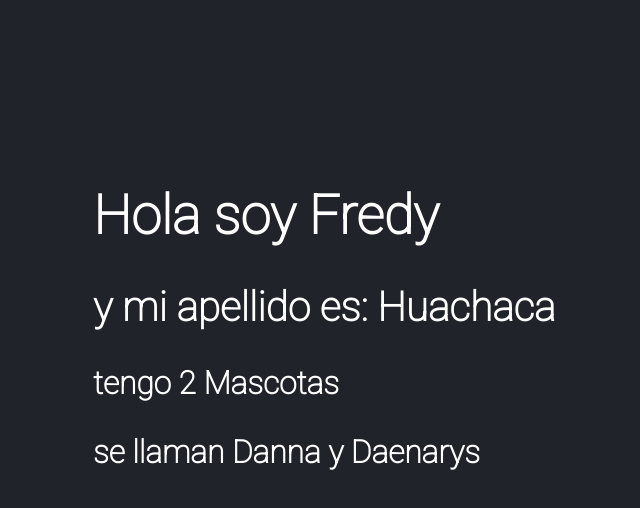
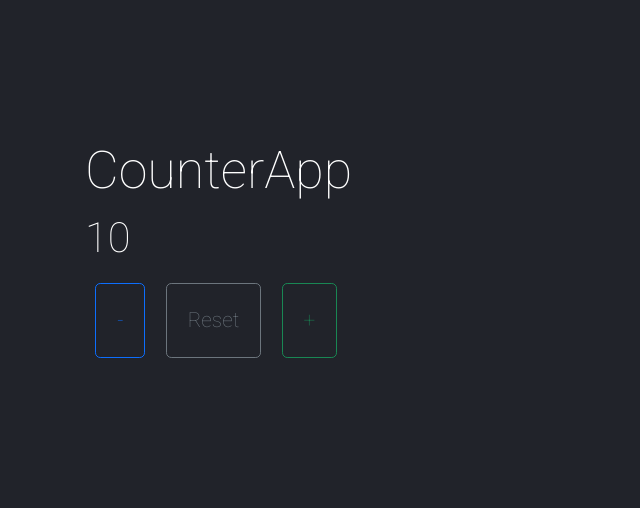
Before and after one commit to FredyHuachaca21/CounterAppReact, a React (Vite) app: page / in a window 1280 px wide. Shown: the top 508 px of the page, without its empty margins (55-695 px from the left). Built offline with nearby package versions, Linux system fonts and the light colour scheme.

Commit message:
Componente CounterApp y Botstrap5

```diff
--- a/index.html
+++ b/index.html
@@ -6,11 +6,17 @@
     <meta name="viewport" content="width=device-width, initial-scale=1.0" />
     <title>Vite + React</title>
     <link rel="preconnect" href="https://fonts.googleapis.com">
+    <!--Link para Google Font - Roboto -->
 <link rel="preconnect" href="https://fonts.gstatic.com" crossorigin>
 <link href="https://fonts.googleapis.com/css2?family=Roboto:wght@100&display=swap" rel="stylesheet">
+<!--Link para Bootstrap 5-->
+<link href="https://cdn.jsdelivr.net/npm/bootstrap@5.1.3/dist/css/bootstrap.min.css" rel="stylesheet" integrity="sha384-1BmE4kWBq78iYhFldvKuhfTAU6auU8tT94WrHftjDbrCEXSU1oBoqyl2QvZ6jIW3" crossorigin="anonymous">
   </head>
   <body>
     <div id="root"></div>
     <script type="module" src="/src/main.jsx"></script>
   </body>
+
+  <!-- Bootstrap JavaScript -->
+  <script src="https://cdn.jsdelivr.net/npm/bootstrap@5.1.3/dist/js/bootstrap.bundle.min.js" integrity="sha384-ka7Sk0Gln4gmtz2MlQnikT1wXgYsOg+OMhuP+IlRH9sENBO0LRn5q+8nbTov4+1p" crossorigin="anonymous"></script>
 </html>
--- /dev/null
+++ b/src/CounterApp.jsx
@@ -0,0 +1,18 @@
+import PropTypes from 'prop-types'
+
+export const CounterApp = ({value}) => {
+  return (
+    <>
+    <h1>CounterApp</h1>
+    <h2>{value}</h2>
+    <button type="button" className="p-3 m-2 btn btn-outline-primary">-</button>
+    <button type="button" className="p-3 m-2 btn btn-outline-secondary">Reset</button>
+    <button type="button" className="p-3 m-2 btn btn-outline-success">+</button>
+
+    </>
+  )
+}
+
+CounterApp.propTypes = {
+    value: PropTypes.number.isRequired
+}
--- a/src/main.jsx
+++ b/src/main.jsx
@@ -1,11 +1,12 @@
 import React from 'react';
 import ReactDOM from 'react-dom/client';
+import { CounterApp } from './CounterApp';
 import {FirstApp} from './FirstApp'
 
 import './style.css'
 
 ReactDOM.createRoot( document.getElementById('root')).render(
     <React.StrictMode>
-        <FirstApp nombre='Fredy' apellido='Huachaca' cantPerros={2} daenarys='Daenarys' danna='Danna'/>
+        <CounterApp value={10}/>
     </React.StrictMode>
 )
```
